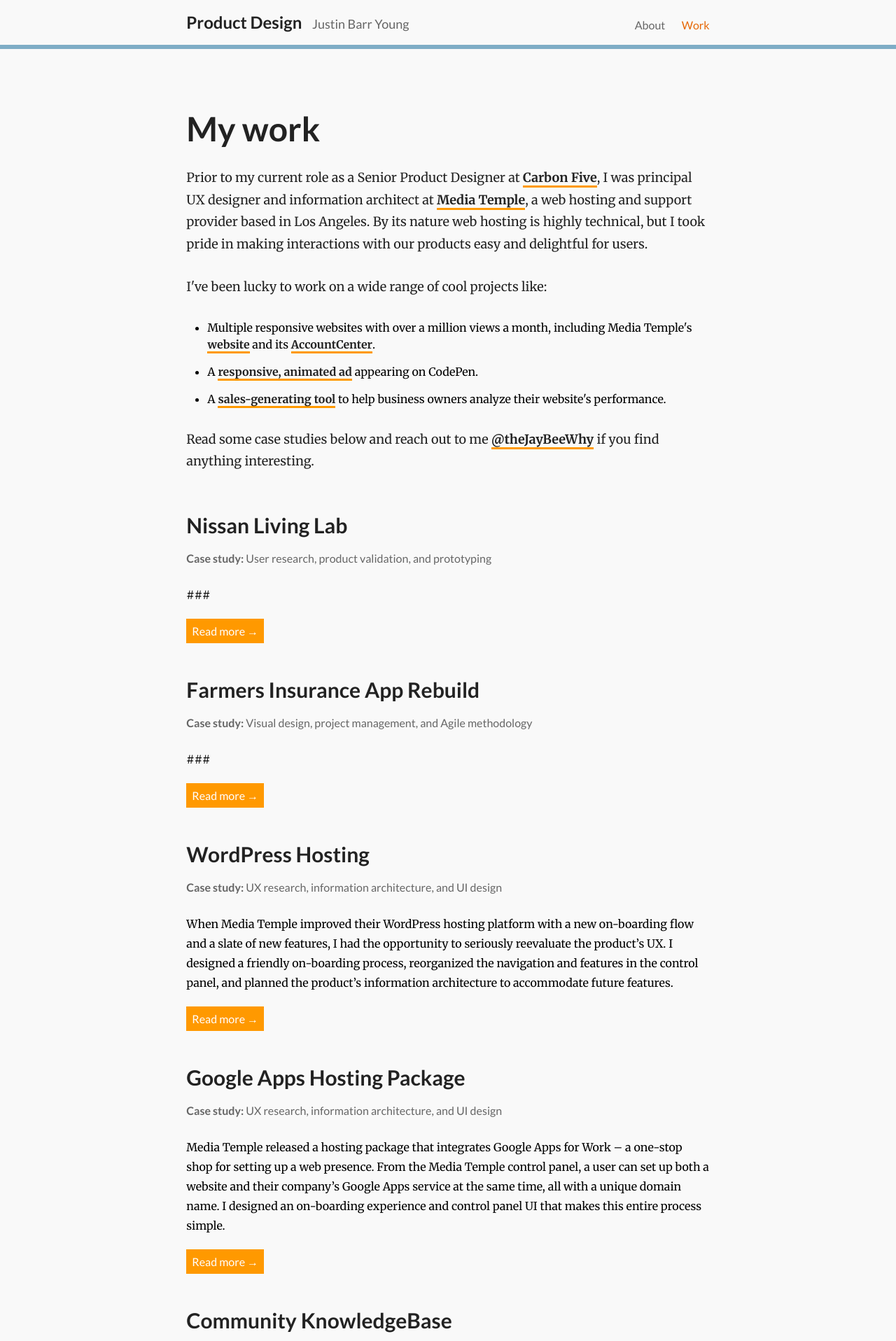
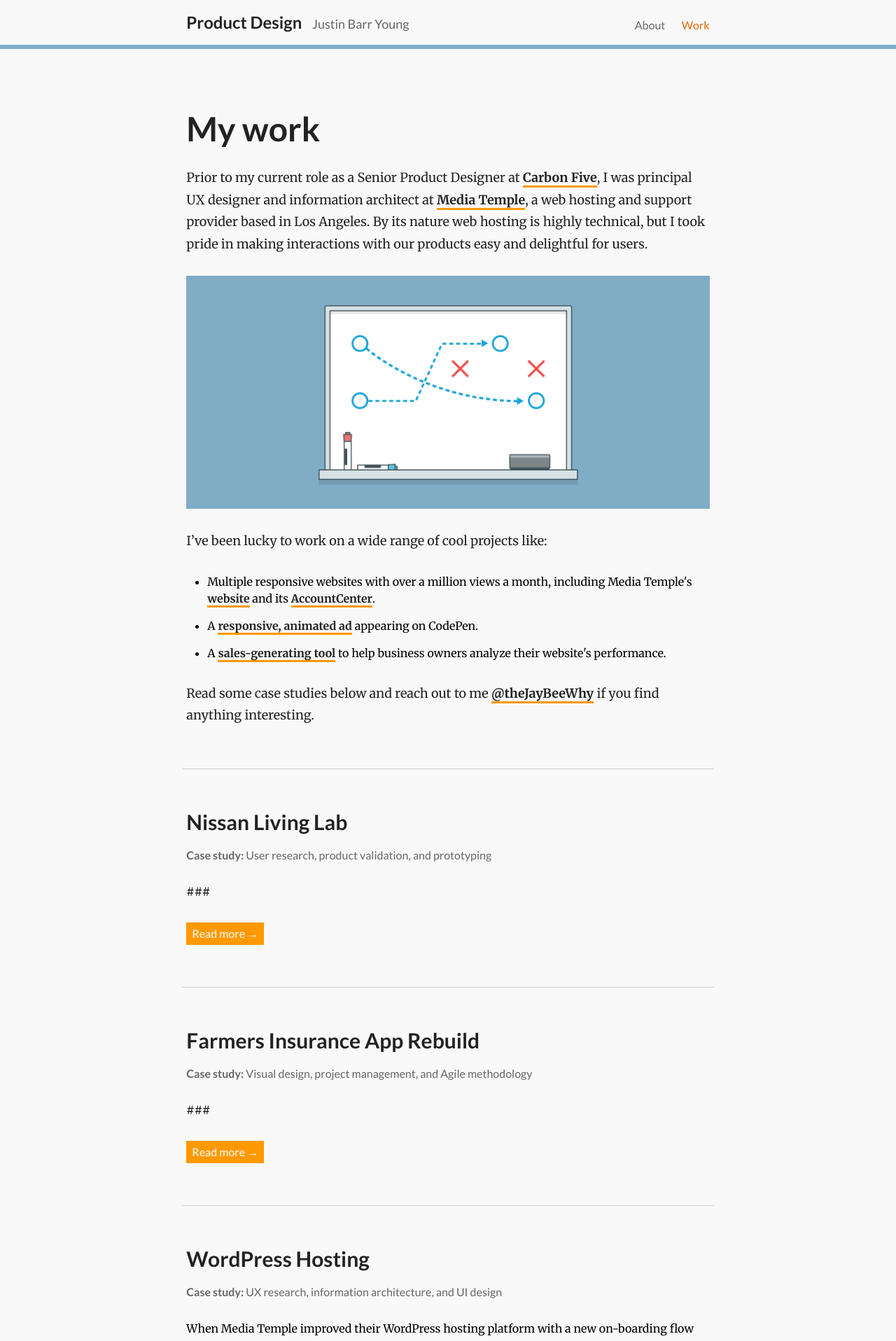
Before and after one commit to justinbyo/jbarr-v3, a Jekyll site: the page built from work/index.html, in a window 1280 px wide. Shown: the top 1916 px of the page at 70% size. Built offline with Jekyll 4.4.1, drawn with Linux system fonts in a browser that asks for light colours; nearby versions of some CDN libraries; Markdown is read by kramdown in place of the engine named in the settings; some of the changed text lies outside the part shown.

Commit message:
Added whiteboard image, tweaked Work style, removed Knowledgebase and shopping cart examples

```diff
--- a/css/main.css
+++ b/css/main.css
@@ -2443,6 +2443,20 @@ footer.strip .contact p a {
 .page--blog li a:hover {
   color: #ff9900;
 }
+.page--blog img {
+  max-width: 100%;
+  text-align: center;
+  display: block;
+}
+@media (min-width: 1200px) {
+  .page--blog img.large {
+    max-width: none;
+    width: 1000px;
+    width: 62.5rem;
+    margin-left: -100px;
+    margin-left: -6.25rem;
+  }
+}
 .page--blog .strip--hero h1 {
   font-family: 'Lato', sans-serif;
 }
@@ -2483,6 +2497,23 @@ footer.strip .contact p a {
   .page--blog .strip--article-list {
     padding: 0 0 30px 0;
   }
+}
+.page--blog .strip--article-list .wrapper:before {
+  content: '';
+  display: block;
+  width: 100%;
+  height: 0;
+  border-top: 1px solid #cbcbcb;
+  margin: 0 auto;
+  margin: 0 auto 60px auto;
+}
+@media (max-width: 767px) {
+  .page--blog .strip--article-list .wrapper:before {
+    margin: 0 auto 30px auto;
+  }
+}
+.page--blog .strip--article-list .wrapper:last-of-type:after {
+  border: none;
 }
 .page--blog .stripes {
   height: 6px;
@@ -2558,6 +2589,7 @@ footer.strip .contact p a {
   padding: 8px;
   padding: 0.5rem;
   background-color: #ff9900;
+  display: inline-block;
   -webkit-transition: all 0.15s linear;
   -moz-transition: all 0.15s linear;
   -o-transition: all 0.15s linear;
@@ -2619,20 +2651,6 @@ color:@dark-aqua;
 }
 .page--blog .content p.subtitle strong {
   font-weight: 700;
-}
-.page--blog .content img {
-  max-width: 100%;
-  text-align: center;
-  display: block;
-}
-@media (min-width: 1200px) {
-  .page--blog .content img.large {
-    max-width: none;
-    width: 1000px;
-    width: 62.5rem;
-    margin-left: -100px;
-    margin-left: -6.25rem;
-  }
 }
 .page--blog .content p.caption {
   font-style: italic;
--- a/work/index.html
+++ b/work/index.html
@@ -16,7 +16,12 @@ title: Design portfolio
 					nature web hosting is highly technical, but I took pride in making
 					interactions with our products easy and delightful for users.
 				</p>
-				<p>I've been lucky to work on a wide range of cool projects like:</p>
+
+				<p>
+					<img class="" src="/images/whiteboard.png" />
+				</p>
+
+				<p>I&rsquo;ve been lucky to work on a wide range of cool projects like:</p>
 
 				<ul>
 					<li>Multiple responsive websites with over a million views a month, including Media Temple's <a href="http://mediatemple.net/" title="Blog post">website</a> and its <a href="http://mediatemple.net/blog/news/the-redesign-accountcenter-beta-is-open/" title="Media Temple blog">AccountCenter</a>.</li>
@@ -36,27 +41,19 @@ title: Design portfolio
 
 
 	<div class="strip  strip--article-list">
-
 		<div class="wrapper grid">
-
 			<div class="grid-col  span12">
 
 		        <h2 class="post-title">
 		          <a class="post-link" href="{{ post.url | prepend: site.baseurl }}">{{ post.title }}</a>
-
 		        </h2>
 
 		        <p class="subtitle"><strong>Case study:</strong> {{post.subtitle}}</p>
-
 		        <p class="post-description">{{ post.description }}</p>
-
 		        <p class="read-more"><a href="{{ post.url | prepend: site.baseurl }}">Read more &rarr;</a></p>
 
 			</div>
-
 		</div>
-
-
 	</div>
 
 {% endfor %}
@@ -64,46 +61,9 @@ title: Design portfolio
 <div class="strip  strip--work-content  strip--article-list">
 
 	<div class="wrapper grid">
-
-		<div class="grid-col  span12">
-
-	        <div class="content">
-
-		        <h2 class="post-title">Community KnowledgeBase</h2>
-
-		        <p class="subtitle">UX research, wireframes</p>
-
-		        <p>The Media Temple KnowledgeBase is a curated library of self-help articles maintained by our Community Support team. It was due for a front-end update and I took the opportunity to improve its UX. I considered the existing KnowledgeBase's strengths, interpreted Google Analytics data, and evaluated the Zendesk API capabilities to improve layout and content hierarchy. Users can now more readily find the content they're searching and browsing for.</p>
-
-		        <p><img class="large" src="/images/visual-design-ui-kb-homepage.png" /></p>
-
-				<p class="caption"><strong>Left:</strong> My wireframes. <strong>Right:</strong> Full-fidelity visual design.</p>
-
-				<p><img class="large" src="/images/visual-design-ui-kb-article.png" /></p>
-
-				<p class="caption"><strong>Left:</strong> My wireframes. <strong>Right:</strong> Full-fidelity visual design.</p>
-
-				<h2 class="post-title">Shopping Cart and Checkout Flow</h2>
-
-		        <p class="subtitle">UX research, wireframes, UI design</p>
-
-		        <p>Media Temple recently rebuilt its purchase process site-wide in order to accommodate a traditional "shopping cart" style checkout process, as well as a brand-new log-in/sign-up step, both of which were lacking in previous iterations. I leveraged my knowledge of our back-end processes to create a flow that users were familiar with, while introducing new steps like mid-checkout authentication.</p>
-
-				<p><img class="large" src="/images/visual-design-ui-purchase-user-flow.png" /></p>
-
-				<p class="caption"><strong>Above:</strong> The user flow from front-of-site, through purchase, to the start of on-boarding.</p>
-
-				<p><img class="large" src="/images/visual-design-ui-shopping-cart.png" /></p>
-
-				<p class="caption"><strong>Left:</strong> My wireframes. <strong>Right:</strong> Full-fidelity visual design.</p>
-
-	        </div>
-
-		</div>
-
 		<div class="grid-col  span12">
 			<p class="cta  cta--right">
-		        <a href="/case-study-wordpress-hosting.html" onclick="_gaq.push(['_trackEvent', 'read-case-study', 'clicked'])">Read a case study <span>&#8594;</span></a>
+		        <a href="/case-study-nissan-carsharing.html" onclick="_gaq.push(['_trackEvent', 'read-case-study', 'clicked'])">Check out a case study <span>&#8594;</span></a>
 		    </p>
 		</div>
 
```
Also changed, not shown: _less/project/blog.less (+39 -17 lines), images/visual-design-ui-kb.png (added), images/whiteboard.png (added), 4 other files.
